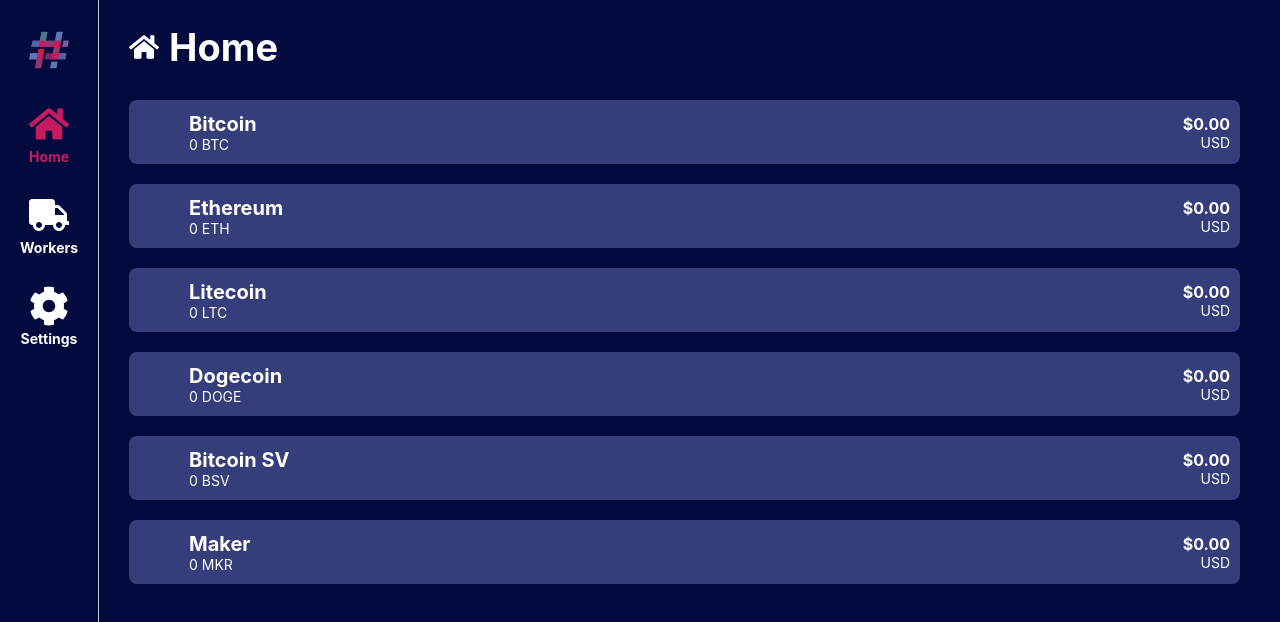
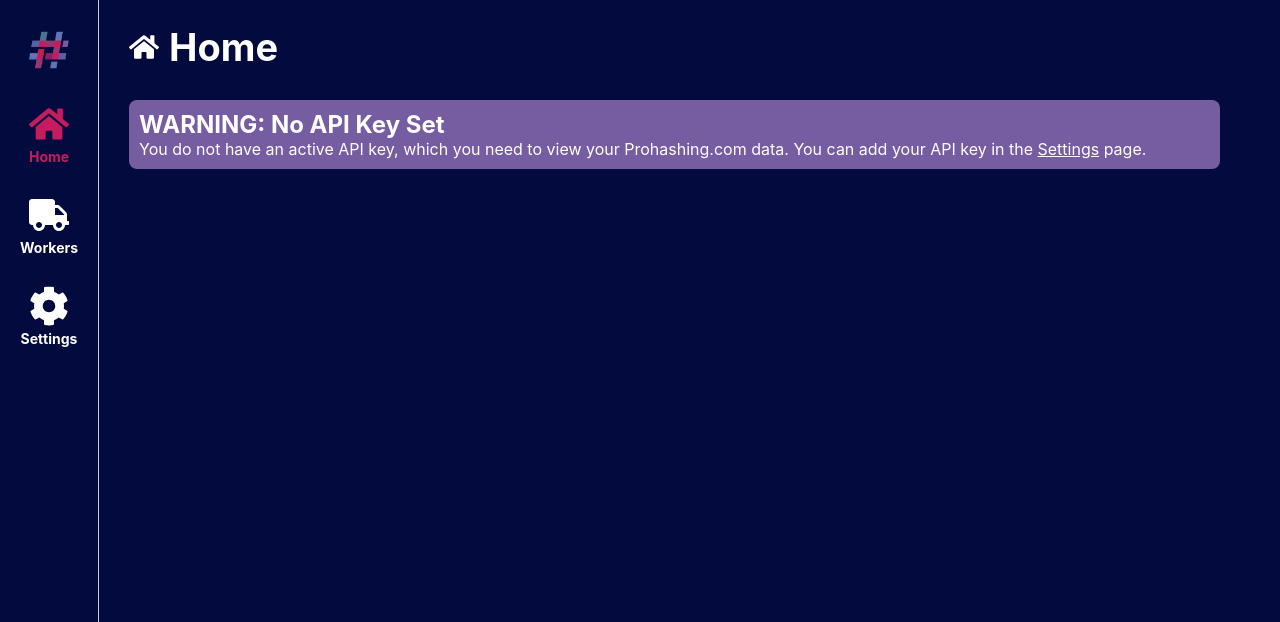
Before and after one commit to MisterTeeRoland/Prohashing-Desktop-App, a React (Create React App) app: page /#/ in a window 1280 px wide. Shown: the top 622 px of the page. Built offline with nearby package versions, Linux system fonts and the light colour scheme; some icons are missing.

Commit message:
added prettier config & warning when no api key set

```diff
--- a/package.json
+++ b/package.json
@@ -48,6 +48,7 @@
         "concurrently": "^7.4.0",
         "electron": "^20.1.3",
         "electron-is-dev": "^2.0.0",
+        "prettier": "^2.7.1",
         "wait-on": "^6.0.1"
     },
     "main": "public/electron.js"
--- /dev/null
+++ b/src/Components/API/NoApiKeyWarning.js
@@ -0,0 +1,19 @@
+import React from "react";
+import "../../assets/css/layout.css";
+import "../../assets/css/alert.css";
+import { Link } from "react-router-dom";
+
+const NoApiKeyWarning = () => {
+    return (
+        <div className="noApiKeyWarning warning">
+            <div className="warningHeader">WARNING: No API Key Set</div>
+            <div className="warningText">
+                You do not have an active API key, which you need to view your
+                Prohashing.com data. You can add your API key in the{" "}
+                <Link to="/settings">Settings</Link> page.
+            </div>
+        </div>
+    );
+};
+
+export default NoApiKeyWarning;
--- a/src/Components/Home/Home.js
+++ b/src/Components/Home/Home.js
@@ -3,6 +3,7 @@
 import "../../assets/css/layout.css";
 import "../../assets/css/home.css";
 import { Icon } from "coinmarketcap-cryptocurrency-icons";
+import NoApiKeyWarning from "../API/NoApiKeyWarning";
 
 const Home = ({ settings }) => {
     const [tokens, setTokens] = useState([]);
@@ -55,14 +56,22 @@
             </div>
 
             <div className="homeContainer">
-        {tokens.map((token, index) => (
+                {!settings?.apiKey ? (
+                    <NoApiKeyWarning />
+                ) : (
+                    tokens.map((token, index) => (
                         <div className="tokenContainer" key={index}>
                             <div className="tokenIcon">
-              <Icon i={token.symbol.toLowerCase()} size={40} />
+                                <Icon
+                                    i={token.symbol.toLowerCase()}
+                                    size={40}
+                                />
                             </div>
                             <div className="tokenDetails">
                                 <div className="tokenNameBal">
-                <div className="tokenName">{token.name}</div>
+                                    <div className="tokenName">
+                                        {token.name}
+                                    </div>
                                     <div className="tokenBalance">
                                         {token.balance} {token.symbol}
                                     </div>
@@ -75,7 +84,8 @@
                                 </div>
                             </div>
                         </div>
-        ))}
+                    ))
+                )}
             </div>
         </div>
     );
--- a/src/Components/Modal/ProhashingApiModal.js
+++ b/src/Components/Modal/ProhashingApiModal.js
@@ -6,13 +6,18 @@
     return (
         <div className="modalBackground" onClick={onClose}>
             <div className="modal">
-        <div className="modalClose">x</div>
+                <div className="modalCloseBox">
+                    <div className="modalCloseX">x</div>
+                </div>
                 <div className="modalTitle">Prohashing API Key</div>
                 <div>Not sure where to find your API Key?</div>
                 <br></br>
                 <div className="listItem">
                     1. Log into your{" "}
-          <a href="https://prohashing.com" target="_blank">
+                    <a
+                        href="https://prohashing.com"
+                        target="_blank"
+                        rel="noreferrer">
                         Prohashing.com
                     </a>{" "}
                     account.
@@ -22,17 +27,18 @@
                 </div>
                 <div className="listItem">3. Click "Account".</div>
                 <div className="listItem">
-          4. In the Security tab, scroll down to the "API Key Settings" area.
+                    4. In the Security tab, scroll down to the "API Key
+                    Settings" area.
                 </div>
                 <br></br>
                 <div>
-          If you do not have an existing API key, click "New Key" to generate a
-          new API key.
+                    If you do not have an existing API key, click "New Key" to
+                    generate a new API key.
                 </div>
                 <br></br>
                 <div>
-          Copy and paste your API key into the field in this app, and then press
-          save.
+                    Copy and paste your API key into the field in this app, and
+                    then press save.
                 </div>
             </div>
         </div>
--- a/src/Components/Settings/Settings.js
+++ b/src/Components/Settings/Settings.js
@@ -8,7 +8,7 @@
     const [apiKey, setApiKey] = useState(settings?.apiKey ?? "");
     const [currency, setCurrency] = useState(settings?.currency ?? "USD");
     const [smallBalance, setSmallBalance] = useState(
-    settings?.smallBalance ?? 0.01
+        settings?.smallBalance ?? 0.01,
     );
 
     const [showPHModal, setShowPHModal] = useState(false);
@@ -35,14 +35,19 @@
     return (
         <div className="phContainer">
             <div className="pageTitle">
-        <FaCog size={"28px"} /> <div className="titleText">Settings</div>
+                <FaCog size={"28px"} />{" "}
+                <div className="titleText">Settings</div>
             </div>
 
             <div className="settingsContainer">
                 <div className="formControl">
                     <label>
                         Prohashing API Key{" "}
-            <FaInfoCircle onClick={openPhModal} style={{ cursor: "pointer" }} />
+                        <FaInfoCircle
+                            onClick={openPhModal}
+                            cursor={"pointer"}
+                            style={{ marginLeft: "5px" }}
+                        />
                     </label>
                     <input
                         type="text"
@@ -55,8 +60,7 @@
                     <label>Default Display Currency</label>
                     <select
                         value={currency}
-            onChange={(e) => setCurrency(e.target.value)}
-          >
+                        onChange={(e) => setCurrency(e.target.value)}>
                         <option value="usd">USD</option>
                     </select>
                 </div>
--- a/src/Components/Workers/Workers.js
+++ b/src/Components/Workers/Workers.js
@@ -2,6 +2,7 @@
 import { FaTruck } from "react-icons/fa";
 import "../../assets/css/layout.css";
 import "../../assets/css/workers.css";
+import NoApiKeyWarning from "../API/NoApiKeyWarning";
 
 const Workers = ({ settings }) => {
     const [workers, setWorkers] = useState([]);
@@ -20,18 +21,24 @@
     return (
         <div className="phContainer">
             <div className="pageTitle">
-        <FaTruck size={"28px"} /> <div className="titleText">Workers</div>
+                <FaTruck size={"28px"} />{" "}
+                <div className="titleText">Workers</div>
             </div>
 
             <div className="workersContainer">
-        {workers.map((worker, index) => (
+                {!settings?.apiKey ? (
+                    <NoApiKeyWarning />
+                ) : (
+                    workers.map((worker, index) => (
                         <div className="workerContainer" key={index}>
                             <div className="workerIcon">
                                 <FaTruck size={"30px"} />
                             </div>
                             <div className="workerDetails">
                                 <div className="workerInfo">
-                <div className="workerName">{worker.name}</div>
+                                    <div className="workerName">
+                                        {worker.name}
+                                    </div>
                                     <div className="workerStatus">
                                         {worker.status === "Online" ? (
                                             <div className="workerOnline"></div>
@@ -42,12 +49,15 @@
                                     </div>
                                 </div>
                                 <div className="workerHashRate">
-                <div className="hashValue">{worker.hashRate}</div>
+                                    <div className="hashValue">
+                                        {worker.hashRate}
+                                    </div>
                                     <div className="hashRatio">H/s</div>
                                 </div>
                             </div>
                         </div>
-        ))}
+                    ))
+                )}
             </div>
         </div>
     );
--- /dev/null
+++ b/src/assets/css/alert.css
@@ -0,0 +1,10 @@
+.warning {
+    background-color: #765ca1;
+    padding: 10px;
+    border-radius: 8px;
+}
+
+.warningHeader {
+    font-weight: bold;
+    font-size: 24px;
+}
--- a/src/assets/css/layout.css
+++ b/src/assets/css/layout.css
@@ -48,3 +48,7 @@
 .btnSecondary:hover {
     background-color: #5e75a6;
 }
+
+a {
+    color: #fff;
+}
--- a/src/assets/css/modal.css
+++ b/src/assets/css/modal.css
@@ -19,21 +19,25 @@
     border-radius: 8px;
 }
 
-.modalClose {
+.modalCloseBox {
     position: absolute;
     top: 15px;
     right: 15px;
-  font-size: 16px;
+    cursor: pointer;
+    border: 2px solid white;
+    width: 25px;
+    height: 25px;
+    border-radius: 50%;
+}
+
+.modalCloseX {
     color: #fff;
-  cursor: pointer;
+    font-size: 25px;
     font-weight: bold;
-  border: 2px solid white;
-  /* padding: 5px; */
-  padding-left: 7px;
-  padding-bottom: 7px;
-  width: 15px;
-  height: 15px;
-  border-radius: 50%;
+    position: absolute;
+    top: 50%;
+    left: 50%;
+    transform: translate(-50%, -60%);
 }
 
 .modalTitle {
--- a/src/assets/css/settings.css
+++ b/src/assets/css/settings.css
@@ -11,7 +11,8 @@
     font-size: 18px;
     font-weight: bold;
     margin-bottom: 10px;
-  display: block;
+    display: flex;
+    align-items: center;
 }
 
 select,
```
Also changed, not shown: 2 other files (tests, documents, lock files or other folders). Lines whose indentation alone changed are shown as unchanged.
